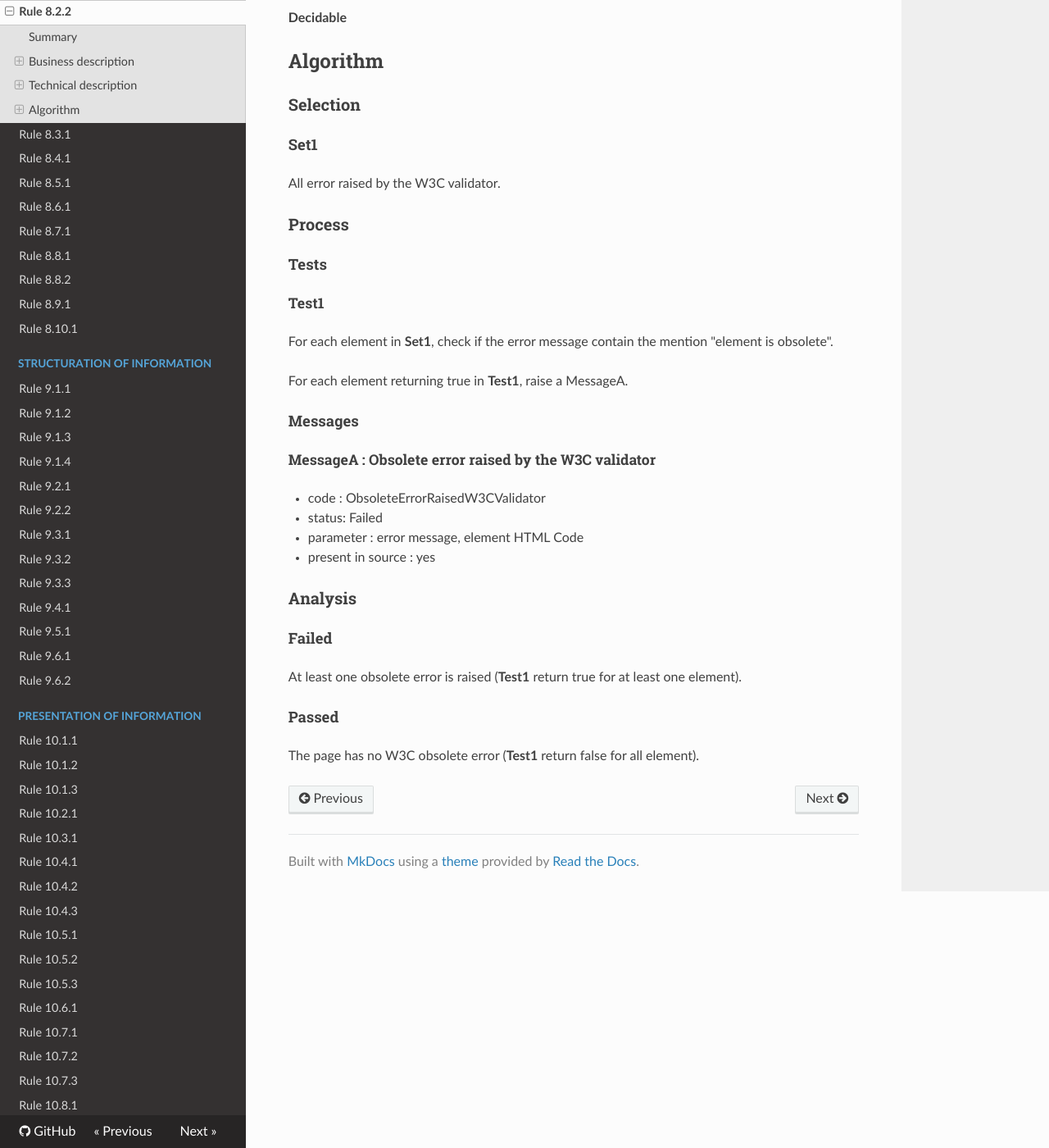
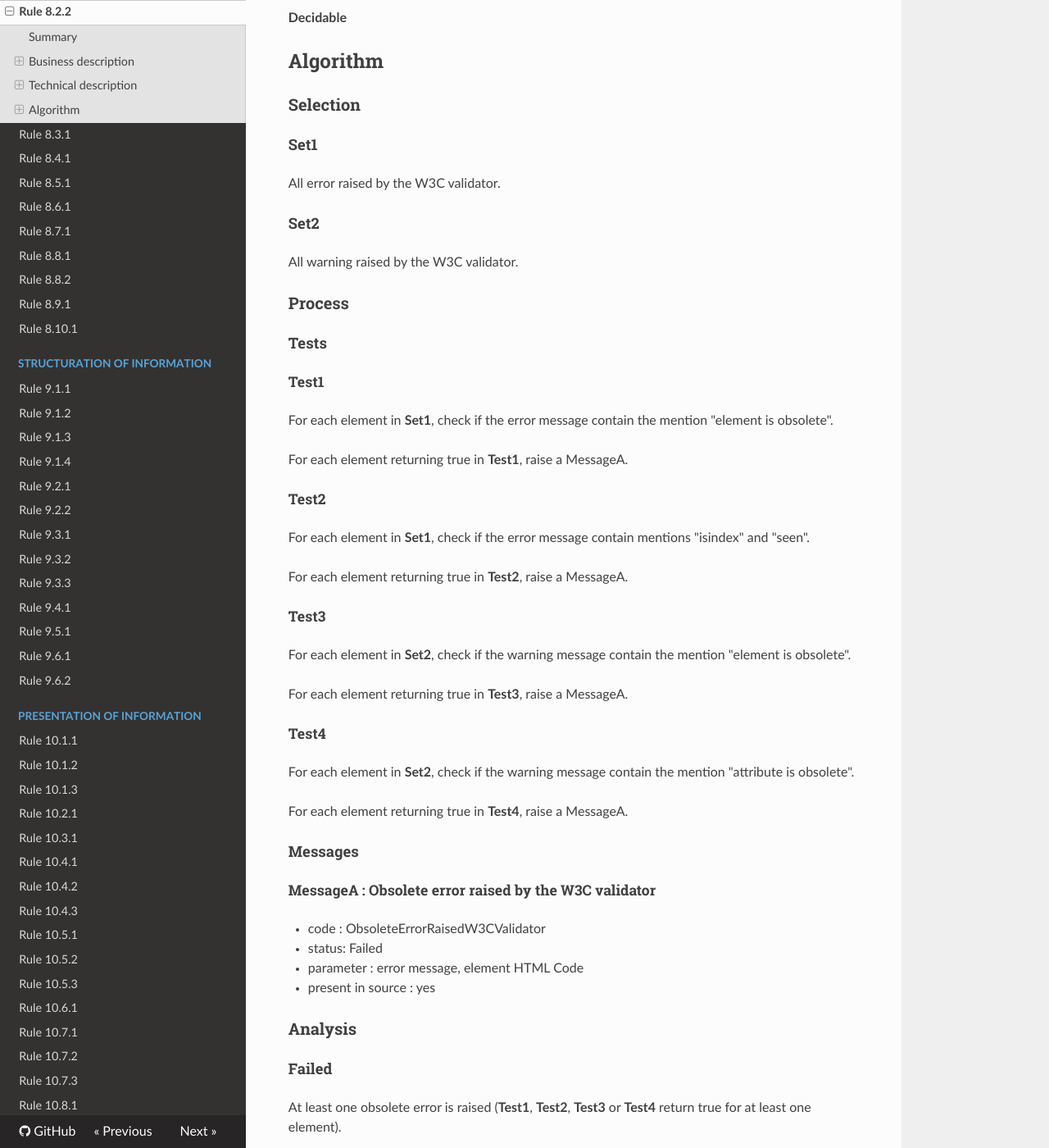
Before and after one commit to Tanaguru/RGAA3-2016, an MkDocs documentation site: the page built from docs/Rule-8-2-2.md, in a window 1280 px wide and 1400 px high, scrolled down 930 px. Shown: the whole window at 82% size. Built offline with MkDocs 1.6.1, drawn with Linux system fonts in a browser that asks for light colours; nearby versions of some CDN libraries; old or Windows-style settings are respelled for this version of MkDocs.

Commit message:
Update Fiches techniques test 8.2.2

```diff
--- a/docs/Rule-8-2-2.md
+++ b/docs/Rule-8-2-2.md
@@ -40,6 +40,10 @@ Pour chaque d&eacute;claration de <a href="http://references.modernisation.gouv.
 
 All error raised by the W3C validator.
 
+#### Set2
+
+All warning raised by the W3C validator.
+
 ### Process
 
 #### Tests
@@ -49,6 +53,24 @@ All error raised by the W3C validator.
 For each element in **Set1**, check if the error message contain the mention "element is obsolete".
 
 For each element returning true in **Test1**, raise a MessageA.
+
+##### Test2
+
+For each element in **Set1**, check if the error message contain mentions "isindex" and "seen".
+
+For each element returning true in **Test2**, raise a MessageA.
+
+##### Test3
+
+For each element in **Set2**, check if the warning message contain the mention "element is obsolete".
+
+For each element returning true in **Test3**, raise a MessageA.
+
+##### Test4
+
+For each element in **Set2**, check if the warning message contain the mention "attribute is obsolete".
+
+For each element returning true in **Test4**, raise a MessageA.
 
 #### Messages
 
@@ -63,8 +85,8 @@ For each element returning true in **Test1**, raise a MessageA.
 
 #### Failed
 
-At least one obsolete error is raised (**Test1** return true for at least one element).
+At least one obsolete error is raised (**Test1**, **Test2**, **Test3** or **Test4** return true for at least one element).
 
 #### Passed
 
-The page has no W3C obsolete error (**Test1** return false for all element).
+The page has no W3C obsolete error (**Test1**, **Test2**, **Test3** and **Test4** return false for all element).
```
